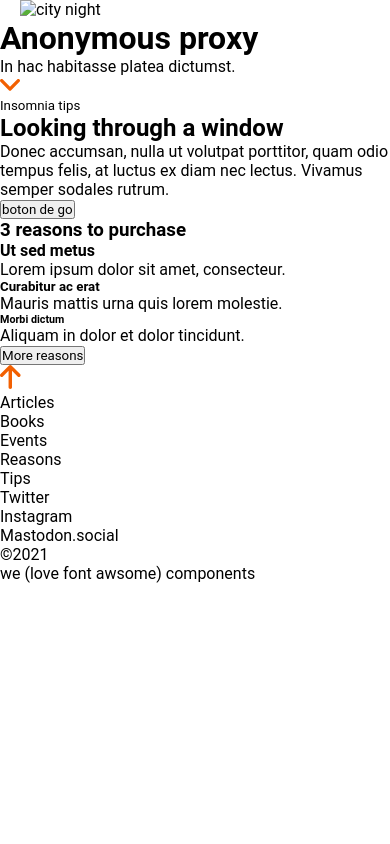
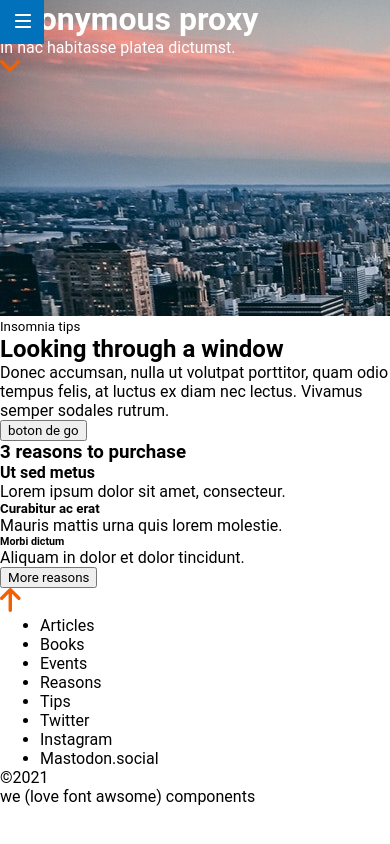
Before and after one commit to MariviEscudero/Anonymous-Proxy, a website: page src/html/index.html in a window 390 px wide. Drawn offline with nearby package versions, Linux system fonts and the light colour scheme; files that its build step writes are made by us from their sources; files whose address does not match are found by name; a web font is replaced by a local one.

Commit message:
add hamburger menu

```diff
--- a/src/html/index.html
+++ b/src/html/index.html
@@ -11,7 +11,6 @@
 </head>
 
 <body>
-  <div>
   <include src="./partials/header.html" title=" "></include>
   <main>
     <include src="./partials/section.html"></include>
@@ -19,7 +18,6 @@
     <img src="./assets/images/ico-arrow.svg" alt="up arrow" title="go up" />
   </main>
   <include src="./partials/footer.html"></include>
-  </div>
 </body>
 
 </html>
--- a/src/html/partials/header.html
+++ b/src/html/partials/header.html
@@ -4,8 +4,11 @@
 </header>-->
 
 <header class="header">
-  <img class="header__menu" src="./assets/images/ico-menu.svg" alt="menu" title="menu" />
-  <img class="header__background" src="/assets/images/cover.jpg." alt="city night" />
+
+  <a href="https://adalab.es/" class="header__menu" target="_blank"><img class="header__menu--image"
+      src="./assets/images/ico-menu.svg" alt="menu" title="menu" />
+  </a>
+
   <h1 class="header__title">Anonymous proxy</h1>
   <p class="header__text">In hac habitasse platea dictumst.</p>
   <img class="header__button" src="/assets/images/ico-scroll-down.svg" alt="boton bajar al contenido"
--- a/src/scss/components/_links.scss
+++ /dev/null
@@ -1,9 +0,0 @@
-.link__adalab:hover {
-  background-color: #099d8d;
-  color: #fff;
-}
-
-.link__github:hover {
-  background-color: #CCC;
-  color: #000;
-}
--- a/src/scss/core/_reset.scss
+++ b/src/scss/core/_reset.scss
@@ -3,7 +3,8 @@ familia de fuentes: 'Roboto Slab', serif;*/
 
 * {
   font-family: "Roboto", sans-serif;
+  margin: 0%;
   box-sizing: border-box;
-  margin: 0;
-  padding: 0;
 }
+body {
+}
--- a/src/scss/core/_variables.scss
+++ b/src/scss/core/_variables.scss
@@ -8,7 +8,11 @@ $darkblue: #304268;
 
 /*colores por elemento*/
 
+/*header*/
+$headerbgcolor: $darkblue;
 $hamburgermenu: $ceruleanblue;
+$headerfontcolor: $white;
+/*main*/
 $insomniacolor: $lightblue;
 $buttonscolor: $brightorange;
 $arrowscolor: $brightorange;
--- a/src/scss/layout/_header.scss
+++ b/src/scss/layout/_header.scss
@@ -0,0 +1,22 @@
+.header {
+  width: 100vw;
+  height: 100vh;
+  color: $headerfontcolor;
+  background-color: $headerbgcolor;
+  background-image: url("..images/cover.jpg");
+
+  width: 100%;
+  height: 316px;
+}
+.header__menu {
+  position: fixed;
+  top: 0;
+  bottom: 0;
+  background-color: $hamburgermenu;
+  width: 44px;
+  height: 44px;
+
+  &--image {
+    padding: 14px 15px 14px 15px;
+  }
+}
--- a/src/scss/main.scss
+++ b/src/scss/main.scss
@@ -1,6 +1,5 @@
 @import "core/variables";
 @import "core/reset";
-@import "components/links";
 @import "layout/header";
 @import "layout/section";
 @import "layout/article";
```
Lines whose indentation alone changed are shown as unchanged.
